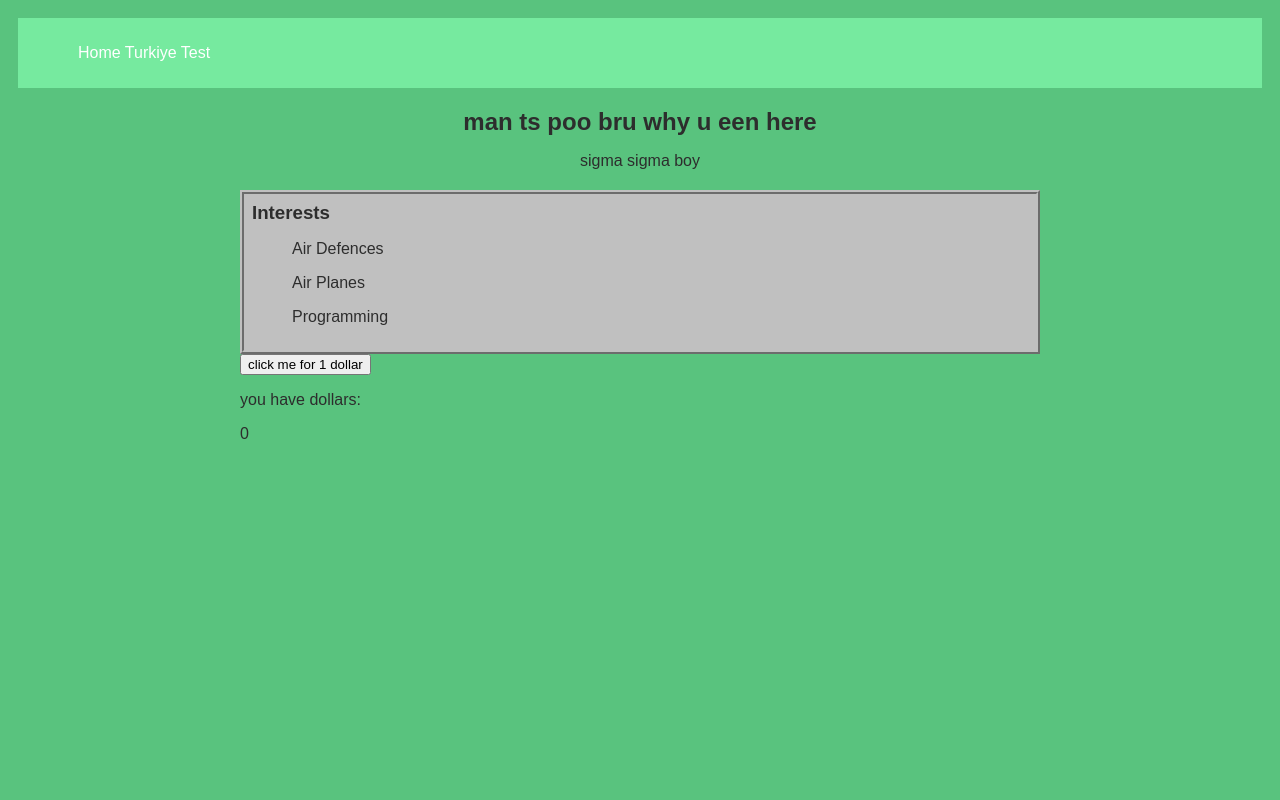
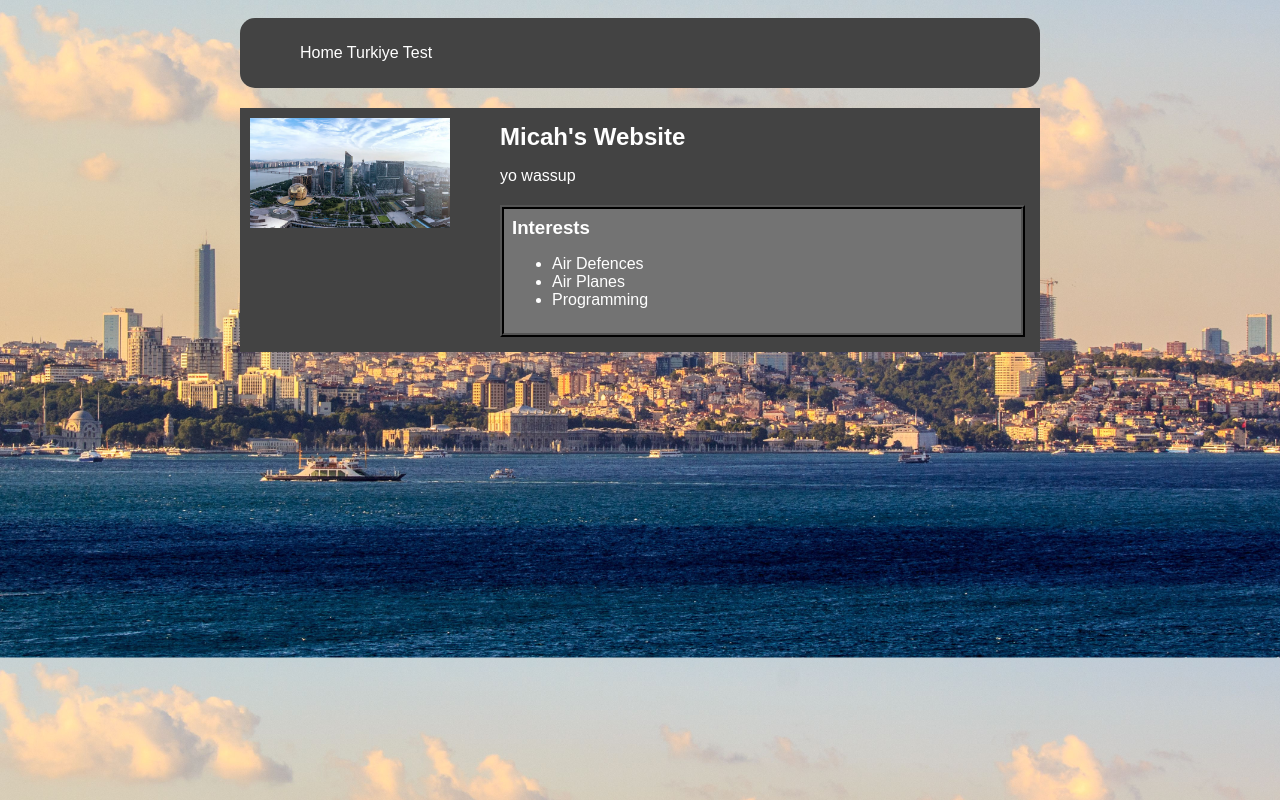
Before and after one commit to MicahBroomfieldKE/MicahBroomfieldKE.github.io, a plain HTML site: page index.html in a window 1280 px wide. Drawn offline with Linux system fonts and the light colour scheme.

Commit message:
commit 8/24.5

```diff
--- a/game.css
+++ b/game.css
@@ -6,10 +6,11 @@
 }
 .nav-li {
     display: inline-block;
-    padding: 0 10px;
+    padding: 0 5px;
 }
 nav {
-    background: rgb(118, 234, 159);
+    background: rgb(66, 66, 66);
+    border-radius: 15px;
     margin: 0 auto;
     display: flex;
     padding: 10px;
@@ -20,8 +21,12 @@ a {
     color: #fff;
 }
 body {
-    background-color: rgb(89, 195, 126);
+    background-image: url(images/Istanbul.png);
+    background-size: cover;
     color: rgb(45, 45, 45);
     padding: 10px;
     font-family: Arial, sans-serif;
 }
+#mainclicker {
+    text-align: center;x
+}
--- a/game.html
+++ b/game.html
@@ -1,7 +1,7 @@
 <html>
     <head>
         <link rel="stylesheet" href="game.css">
-        <title>test extension</title>
+        <title>Clicker</title>
     </head>
     <body>
      <nav>
@@ -13,5 +13,11 @@
         </li>
       </ul>
     </nav>
+      <div id="mainclicker">
+        <button id="clicker"> click me for 1 dollar </button>
+        <p> you have dollars: </p>
+        <p id="counter"> 0 </p>
+      </div>
+      <script src="script.js"> </script>
     </body>
 </html>
--- a/index.html
+++ b/index.html
@@ -2,11 +2,13 @@
 <html>
   <head>
     <link rel="stylesheet" href="style.css">
-    <title>mafka</title>
+    <title>Coding</title>
   </head>
 
   <body>
-    <nav>
+
+    <div id="all-contents">
+      <nav>
       <ul class="nav-ul">
         <li class="nav-li">
           <a href="index.html">Home</a>
@@ -15,27 +17,24 @@
         </li>
       </ul>
     </nav>
-    <div id="all-contents">
-      <div id="content">
-        <h2 class="title"> man ts poo bru why u een here </h2>
-        <p class="title"> sigma sigma boy </p>
-      </div>
-      <div id="sidebar">
-      </div>
       <div class="main">
-        <div id="interests">
+      <main>
+        <div class="sidebar">
+          <image class="sidebar-img" src="images/HangZhou.png">
+        </div>
+        <div class="content">
+          <h2> Micah's Website</h2>
+          <p> yo wassup</p>
+          <div id="interests">
             <h3> Interests </h3>
-            <ul>
-              <p> Air Defences </p>
-              <p> Air Planes </p>
-              <p> Programming </p>
+             <ul>
+              <li> Air Defences </li>
+              <li> Air Planes </li>
+              <li> Programming </li>
             </ul>
+          </div>
         </div>
-       </div>
-       <div id="game">
-        <button id="clicker"> click me for 1 dollar </button>
-        <p> you have dollars: </p>
-        <p id="counter"> 0 </p>
+      </main>
        </div>
     </div>
   </body>
--- a/style.css
+++ b/style.css
@@ -1,5 +1,6 @@
 body {
-    background-color: rgb(89, 195, 126);
+    background-image: url(images/Istanbul.png);
+    background-size: cover;
     color: rgb(45, 45, 45);
     padding: 10px;
     font-family: Arial, sans-serif;
@@ -12,7 +13,8 @@ body {
 
 /* navigation menu */
 nav {
-    background: rgb(118, 234, 159);
+    background: rgb(67, 67, 67);
+    border-radius: 15px;
     margin: 0 auto;
     display: flex;
     padding: 10px;
@@ -45,9 +47,10 @@ a {
 
 /* main container area beneath menu */
 main {
-    background: rgb(245, 238, 219);
+    background: rgb(67, 67, 67);
     display: flex;
     margin-top: 20px;
+    color: white;
 }
 
 .sidebar {
@@ -66,10 +69,10 @@ main {
 
 /* interests section styles */
 #interests {
-    border: 4px silver ridge;
+    border: 4px rgb(0, 0, 0) ridge;
     padding: 8px;
     margin-top: 20px;
-    background: silver;
+    background: rgb(115, 115, 115);
 }
 
 h2, h3 {
```
Also changed, not shown: images/Istanbul.png (added).
